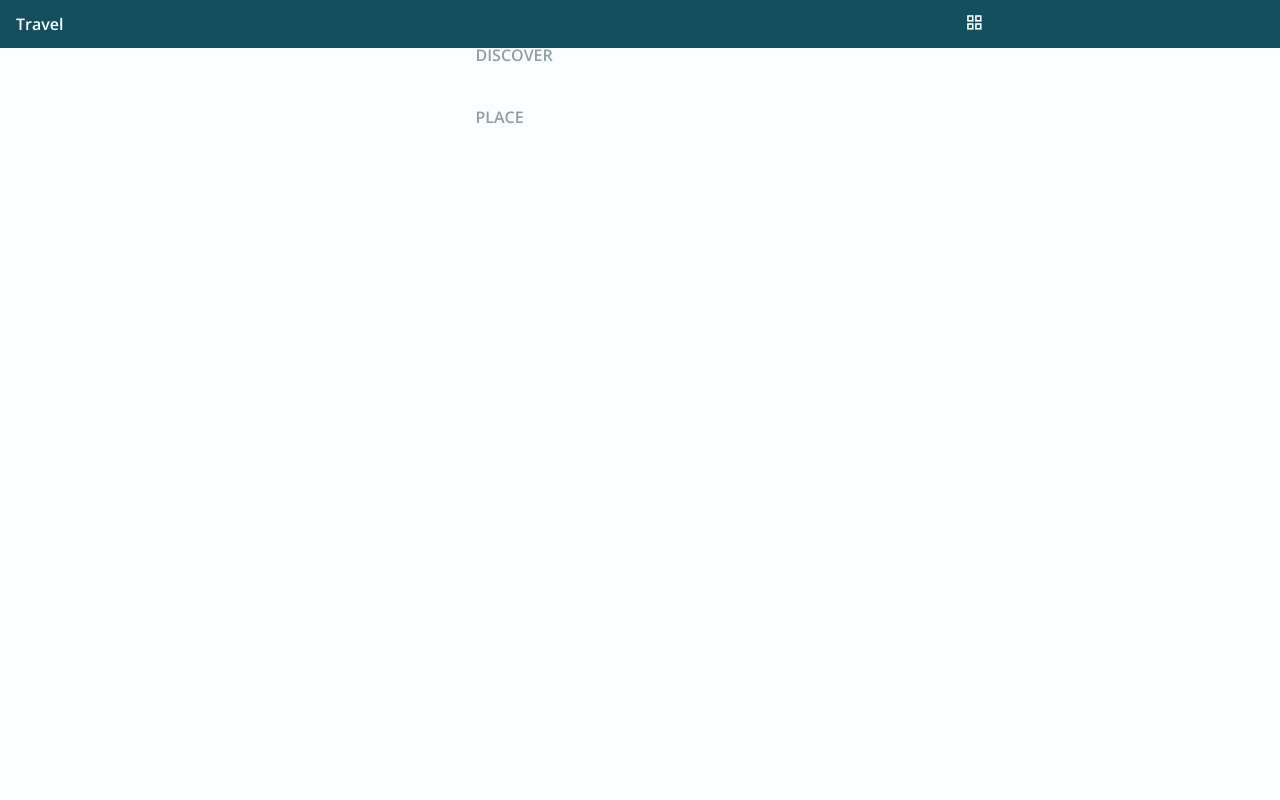
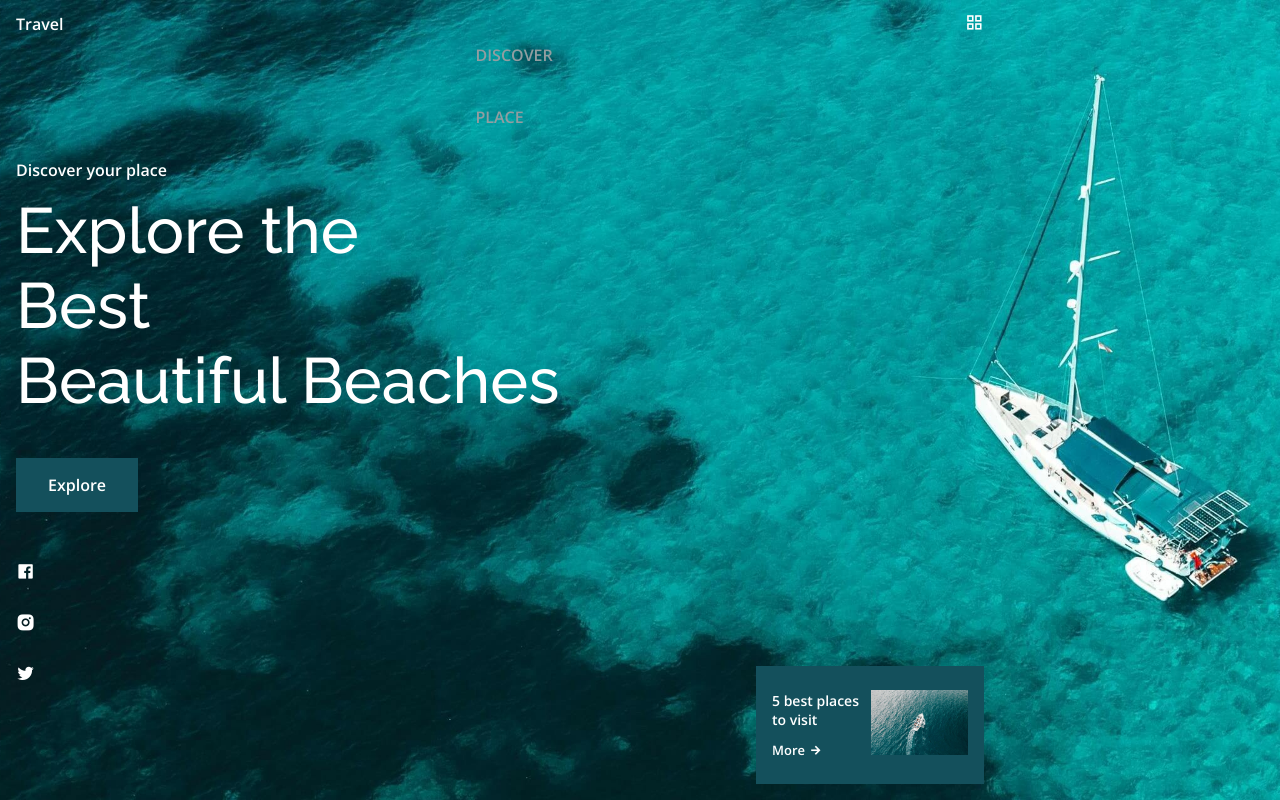
Before and after one commit to Gaurav-Patil-10/Respomsive-Travel-Website, a plain HTML site: page index.html in a window 1280 px wide. Drawn offline with nearby package versions, Linux system fonts and the light colour scheme.

Commit message:
Home section completed

```diff
--- a/_globals.scss
+++ b/_globals.scss
@@ -71,7 +71,7 @@ input {
     margin-bottom: var(--mb-2);
 }
 
-.container {
+.container{
     max-width: 968px;
     margin-inline: $mb-1;
 }
@@ -80,3 +80,36 @@ input {
     display: grid;
     gap: 1.5rem;
 }
+
+.button{
+    display: inline-block;
+    background-color: $first-color;
+    color: $white-color;
+    padding: 1rem 2rem;
+    font-weight: $font-semi-bold;
+    transition: .3s;
+
+    &:hover{
+        background-color: $first-color-alt;
+    }
+
+    &--flex{
+        display: flex;
+        align-items: center;
+        column-gap: .25rem;
+    }
+
+    &--link{
+        background: none;
+        padding: 0;
+
+        &:hover{
+            background: none;
+        }
+    }
+
+
+
+
+
+}
--- a/_header.scss
+++ b/_header.scss
@@ -4,7 +4,8 @@
     top: 0;
     left: 0;
     z-index: $z-fixed;
-    background-color: $first-color;
+    // background-color: $first-color;
+    background-color: transparent;
 }
 
 
@@ -84,3 +85,13 @@
 .show-menu{
     right: 0;
 }
+
+
+.scroll-header{
+    background-color: $body-color;
+    box-shadow: 0 0 4px hsla($hue-color, 64%, 15%, .15);
+
+    & .nav-logo , & .nav-toggle{
+        color: $title-color;
+    }
+}
--- /dev/null
+++ b/_home.scss
@@ -0,0 +1,87 @@
+/* home */
+.home {
+
+    &-img {
+        position: absolute;
+        top: 0;
+        left: 0;
+        width: 100%;
+        height: 100vh;
+        object-fit: cover;
+        object-position: 83%;
+    }
+
+    &-container{
+        position: relative;
+        height: calc(100vh - $header-height);
+        align-content: center;
+        row-gap: 3rem;
+    }
+
+    &-data{
+        &-subtitle , &-title {
+            color: $white-color;
+        }
+
+        &-subtitle{
+            display: block;
+            font-weight: $font-semi-bold;
+            margin-bottom: $mb-0-75;
+        }
+
+        &-title{
+            font-size: var(--biggest-font-size);
+            font-weight: $font-medium;
+            margin-bottom: $mb-0-2-5;
+        }
+    }
+
+    &-info{
+        color: $white-color;
+        background-color: $first-color;
+        display: flex;
+        padding: 1.5rem 1rem;
+        align-items: center;
+        column-gap: .5rem;
+        position: absolute;
+        right: 0;
+        bottom: 1rem;
+        width: 228px;
+
+        &-title{
+            display: block;
+            font-size: var(--small-font-size);
+            font-weight: $font-semi-bold;
+            margin-bottom:$mb-0-75 ;
+        }
+
+        &-button{
+            font-size: var(--smaller-font-size);
+        }
+
+        &-overlay{
+            overflow: $img-hidden;
+        }
+
+        &-img{
+            width: 145px;
+            transition: $img-transition;
+
+            &:hover{
+                transform: $img-scale;
+            }
+        }
+    }
+
+    &-social{
+        display: flex;
+        flex-direction: column;
+        row-gap: 1.5rem;
+
+        &-link{
+            color: $white-color;
+            font-size: 1.2rem;
+            width: max-content;
+        }
+    }
+}
--- a/index.html
+++ b/index.html
@@ -1,5 +1,5 @@
 <!DOCTYPE html>
-<html>
+<html lang="en">
 
 <head>
     <meta http-equiv="X-UA-Compatible" content="IE=7">
@@ -72,6 +72,55 @@
         </nav>
     </header>
 
+    <main class="main">
+        <!-- Home -->
+        <secion class="home" id="home">
+            <img src="./img/home1.jpg" alt="" class="home-img">
+
+            <div class="home-container container grid">
+                <div class="home-data">
+                    <span class="home-data-subtitle">
+                        Discover your place
+                    </span>
+                    <h1 class="home-data-title">
+                        Explore the <br> Best <br> Beautiful Beaches
+                    </h1>
+                    <a href="#" class="button">Explore</a>
+                </div>
+
+                <div class="home-social">
+                    <a href="#" target="_blank" class="home-social-link">
+                        <i class="ri-facebook-box-fill"></i>
+                    </a>
+                    <a href="#" target="_blank" class="home-social-link">
+                        <i class="ri-instagram-fill"></i>
+                    </a>
+                    <a href="#" target="_blank" class="home-social-link">
+                        <i class="ri-twitter-fill"></i>
+                    </a>
+                </div>
+
+                <div class="home-info">
+                    <div>
+                        <span class="home-info-title">
+                            5 best places to visit
+                        </span>
+                        <a href="#" class="button button--flex button--link home-info-button">
+                            More <i class="ri-arrow-right-line"></i>
+                        </a>
+
+                    </div>
+
+                    <div class="home-info-overlay">
+                        <img src="./img/home2.jpg" class="home-info-img">
+                    </div>
+                </div>
+
+
+            </div>
+        </secion>
+    </main>
+
     <!-- script  -->
     <script src="./main.js"></script>
 </body>
--- a/main.js
+++ b/main.js
@@ -34,3 +34,15 @@ function linkAction(){
 
 
 navLink.forEach(n => n.addEventListener('click' , linkAction))
+
+
+// change background header
+
+function scrollHeader() {
+    const nav = document.getElementById('header');
+
+    // when scroll is greater than 100 vh , add scroll header
+    if (this.scrollY >= 100) nav.classList.add('scroll-header'); else nav.classList.remove('scroll-header');
+}
+
+window.addEventListener('scroll' , scrollHeader);
--- a/styles.scss
+++ b/styles.scss
@@ -1,6 +1,8 @@
 @import "_variables.scss";
 @import "globals.scss";
 @import "_header.scss";
+@import "_home.scss";
+
 
 // google fonts
 @import url('https://fonts.googleapis.com/css2?family=Open+Sans:wght@400;600&family=Raleway:wght@500;600;700&display=swap');
```
Also changed, not shown: styles.css, 1 other file.
